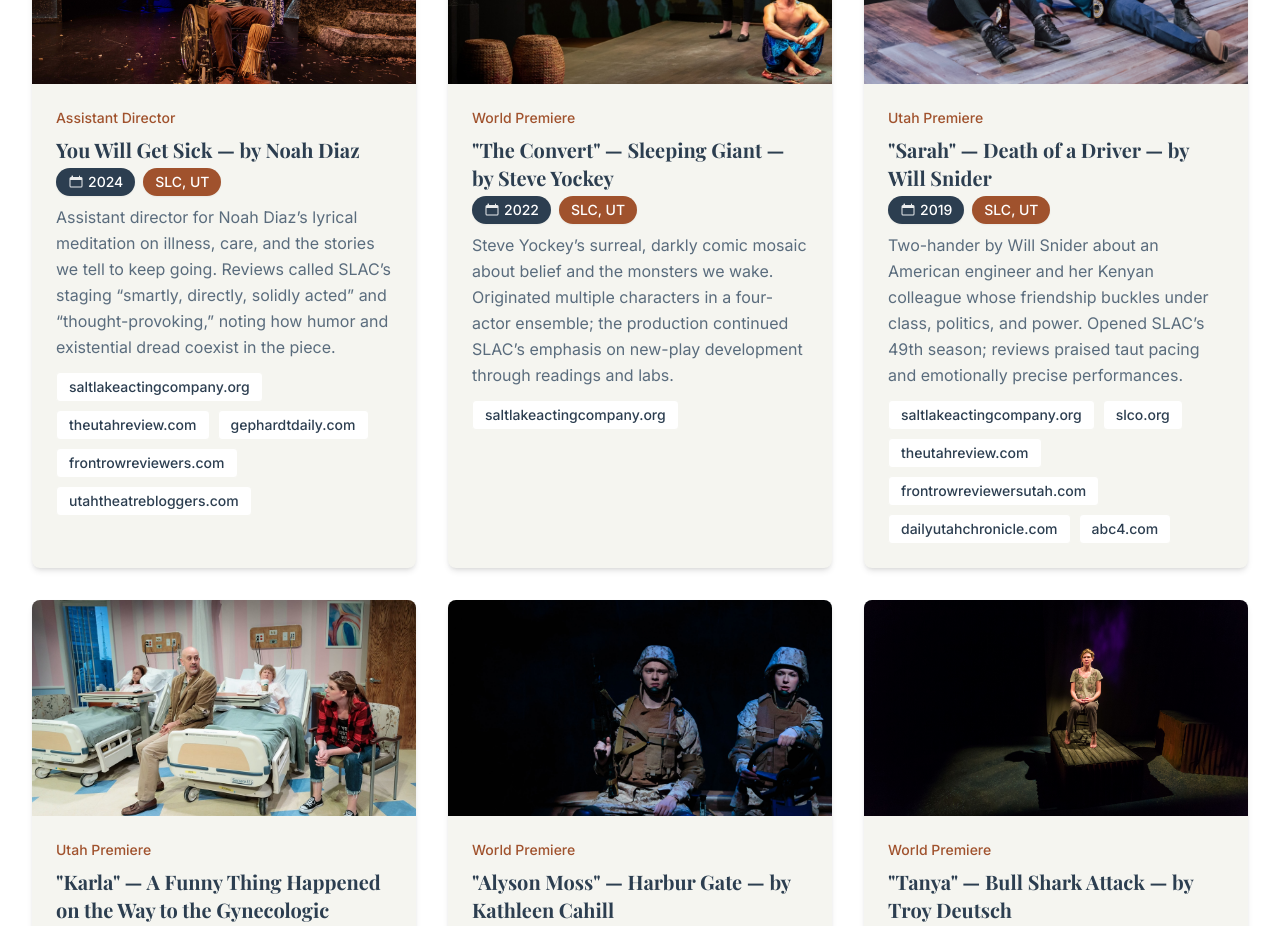
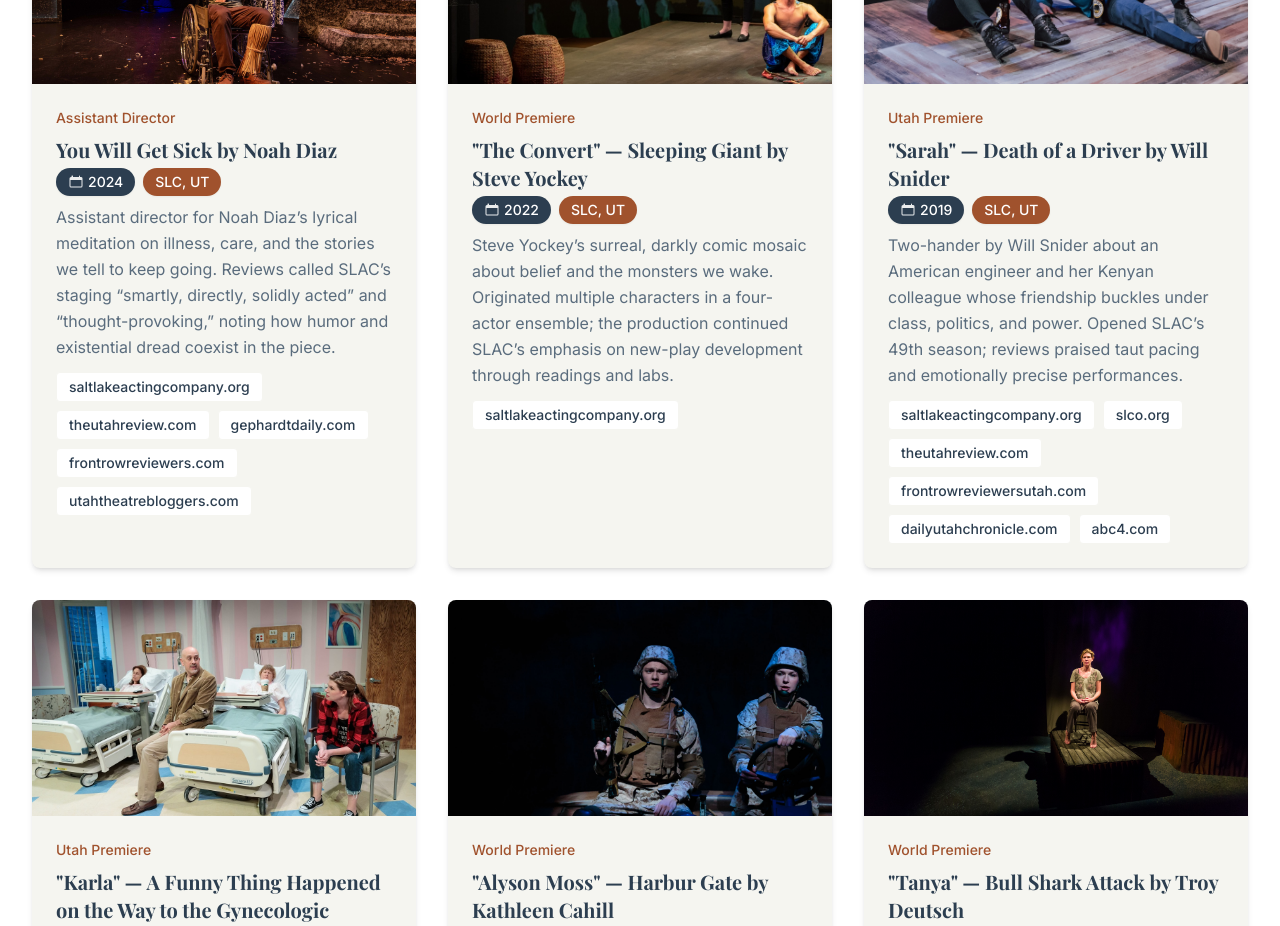
Before and after one commit to topher416/cstokeswylie, a React (Vite) app: page / in a window 1280 px wide. Shown: the part 4980-5906 px from the top of the page. Built offline with nearby package versions, Linux system fonts and the light colour scheme.

Commit message:
content(portfolio): remove dash between play title and playwright (role-first format retained)

```diff
--- a/src/components/Portfolio.jsx
+++ b/src/components/Portfolio.jsx
@@ -5,32 +5,32 @@ import { useState } from 'react';
 
 const Portfolio = () => {
   const imageMap = {
-    'You Will Get Sick — by Noah Diaz': [
+    'You Will Get Sick by Noah Diaz': [
       '/images/youwillgetsick1.jpg',
       '/images/youwillgetsick2.jpg',
     ],
-    '"The Convert" — Sleeping Giant — by Steve Yockey': [
+    '"The Convert" — Sleeping Giant by Steve Yockey': [
       '/images/sleepinggiant1cropped.jpg',
       '/images/sleepinggiant2cropped.jpg',
       '/images/sleepinggiant3cropped.jpg',
     ],
-    '"Sarah" — Death of a Driver — by Will Snider': [
+    '"Sarah" — Death of a Driver by Will Snider': [
       '/images/deathofadriver3cropped.jpg',
       '/images/deathofadriver5cropped.jpg',
       '/images/deathofadriver8cropped.jpg',
     ],
-    '"Karla" — A Funny Thing Happened on the Way to the Gynecologic Oncology Unit at Memorial Sloan Kettering Cancer Center of New York City — by Halley Feiffer': [
+    '"Karla" — A Funny Thing Happened on the Way to the Gynecologic Oncology Unit at Memorial Sloan Kettering Cancer Center of New York City by Halley Feiffer': [
       '/images/funnything4cropped.jpg',
       '/images/funnything5cropped.jpg',
       '/images/funnything9cropped.jpg',
       '/images/funnything10.JPG',
     ],
-    '"Alyson Moss" — Harbur Gate — by Kathleen Cahill': [
+    '"Alyson Moss" — Harbur Gate by Kathleen Cahill': [
       '/images/harburgate1cropped.jpg',
       '/images/harburgate2cropped.jpg',
       '/images/harburgate3cropped.jpg',
     ],
-    '"Tanya" — Bull Shark Attack — by Troy Deutsch': [
+    '"Tanya" — Bull Shark Attack by Troy Deutsch': [
       '/images/bullshark1.jpg',
       '/images/bullshark2.jpg',
       '/images/bullshark3.JPG',
@@ -40,7 +40,7 @@ const Portfolio = () => {
   const portfolioItems = [
     {
       id: 1,
-      title: 'You Will Get Sick — by Noah Diaz',
+      title: 'You Will Get Sick by Noah Diaz',
       category: 'Assistant Director',
       location: 'Salt Lake City, UT',
       year: '2024',
@@ -56,7 +56,7 @@ const Portfolio = () => {
     },
     {
       id: 2,
-      title: '"The Convert" — Sleeping Giant — by Steve Yockey',
+      title: '"The Convert" — Sleeping Giant by Steve Yockey',
       category: 'World Premiere',
       location: 'Salt Lake City, UT',
       year: '2022',
@@ -68,7 +68,7 @@ const Portfolio = () => {
     },
     {
       id: 3,
-      title: '"Sarah" — Death of a Driver — by Will Snider',
+      title: '"Sarah" — Death of a Driver by Will Snider',
       category: 'Utah Premiere',
       location: 'Salt Lake City, UT',
       year: '2019',
@@ -85,7 +85,7 @@ const Portfolio = () => {
     },
     {
       id: 4,
-      title: '"Karla" — A Funny Thing Happened on the Way to the Gynecologic Oncology Unit at Memorial Sloan Kettering Cancer Center of New York City — by Halley Feiffer',
+      title: '"Karla" — A Funny Thing Happened on the Way to the Gynecologic Oncology Unit at Memorial Sloan Kettering Cancer Center of New York City by Halley Feiffer',
       category: 'Utah Premiere',
       location: 'Salt Lake City, UT',
       year: '2018',
@@ -99,7 +99,7 @@ const Portfolio = () => {
     },
     {
       id: 5,
-      title: '"Alyson Moss" — Harbur Gate — by Kathleen Cahill',
+      title: '"Alyson Moss" — Harbur Gate by Kathleen Cahill',
       category: 'World Premiere',
       location: 'Salt Lake City, UT',
       year: '2017',
@@ -117,7 +117,7 @@ const Portfolio = () => {
     },
     {
       id: 6,
-      title: '"Tanya" — Bull Shark Attack — by Troy Deutsch',
+      title: '"Tanya" — Bull Shark Attack by Troy Deutsch',
       category: 'World Premiere',
       location: 'Salt Lake City, UT',
       year: '2016',
```
